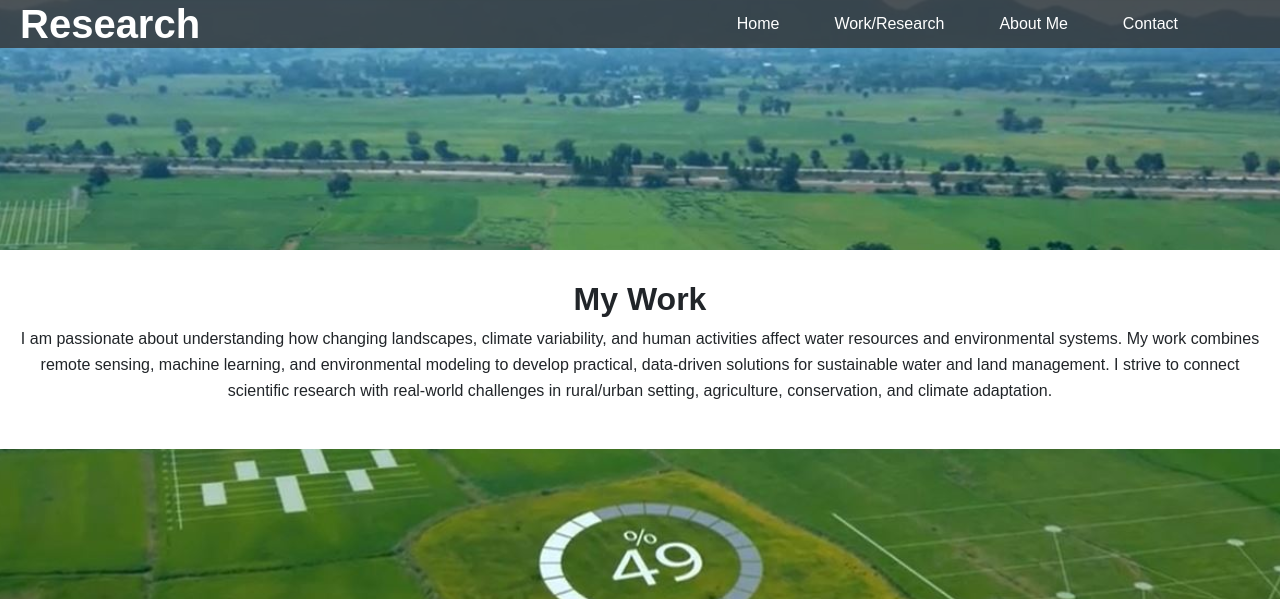
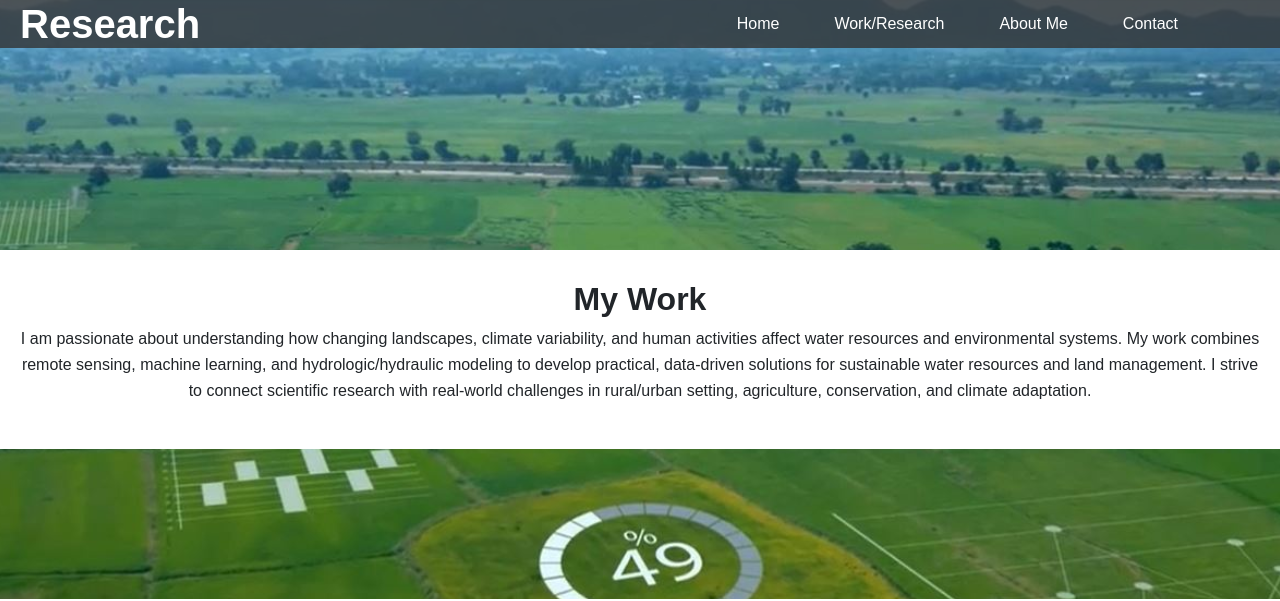
Before and after one commit to YasharMakhtoumi/YasharMakhtoumi.github.io, a plain HTML site: page projects.html in a window 1280 px wide. Shown: the top 601 px of the page. Drawn offline with Linux system fonts and the light colour scheme.

Commit message:
May7_2026_7

```diff
--- a/projects.html
+++ b/projects.html
@@ -36,7 +36,7 @@
                 scientific research with real-world applications, my goal is to provide actionable insights that benefit both local communities
                 and global sustainability efforts.</p>-->
                 <p>I am passionate about understanding how changing landscapes, climate variability, and human activities affect water resources and environmental systems.
-                     My work combines remote sensing, machine learning, and environmental modeling to develop practical, data-driven solutions for sustainable water
+                     My work combines remote sensing, machine learning, and hydrologic/hydraulic modeling to develop practical, data-driven solutions for sustainable water resources
                       and land management. I strive to connect scientific research with real-world challenges in rural/urban setting, agriculture, conservation, and climate adaptation.</p>
         </section>
 
```
